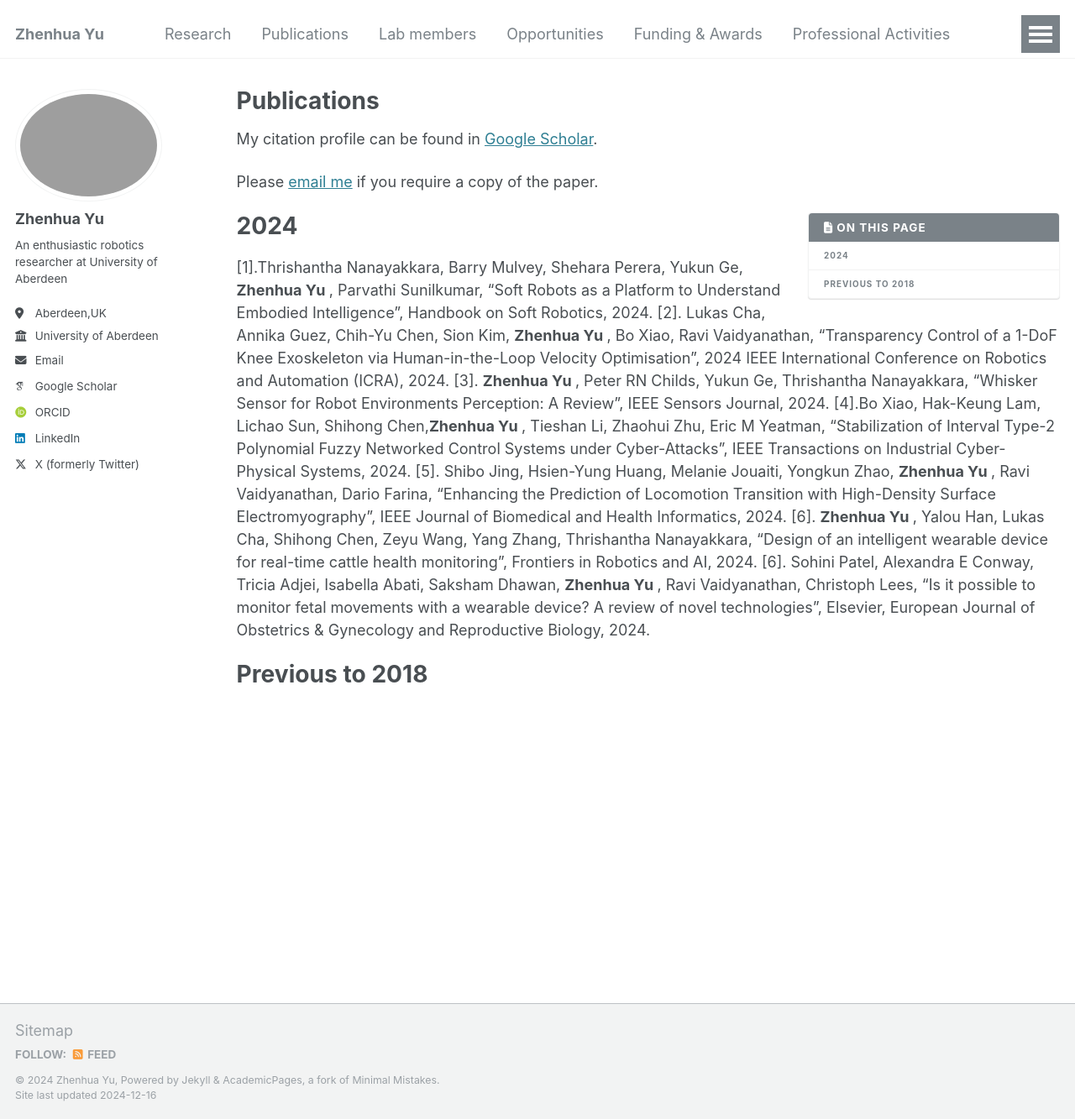
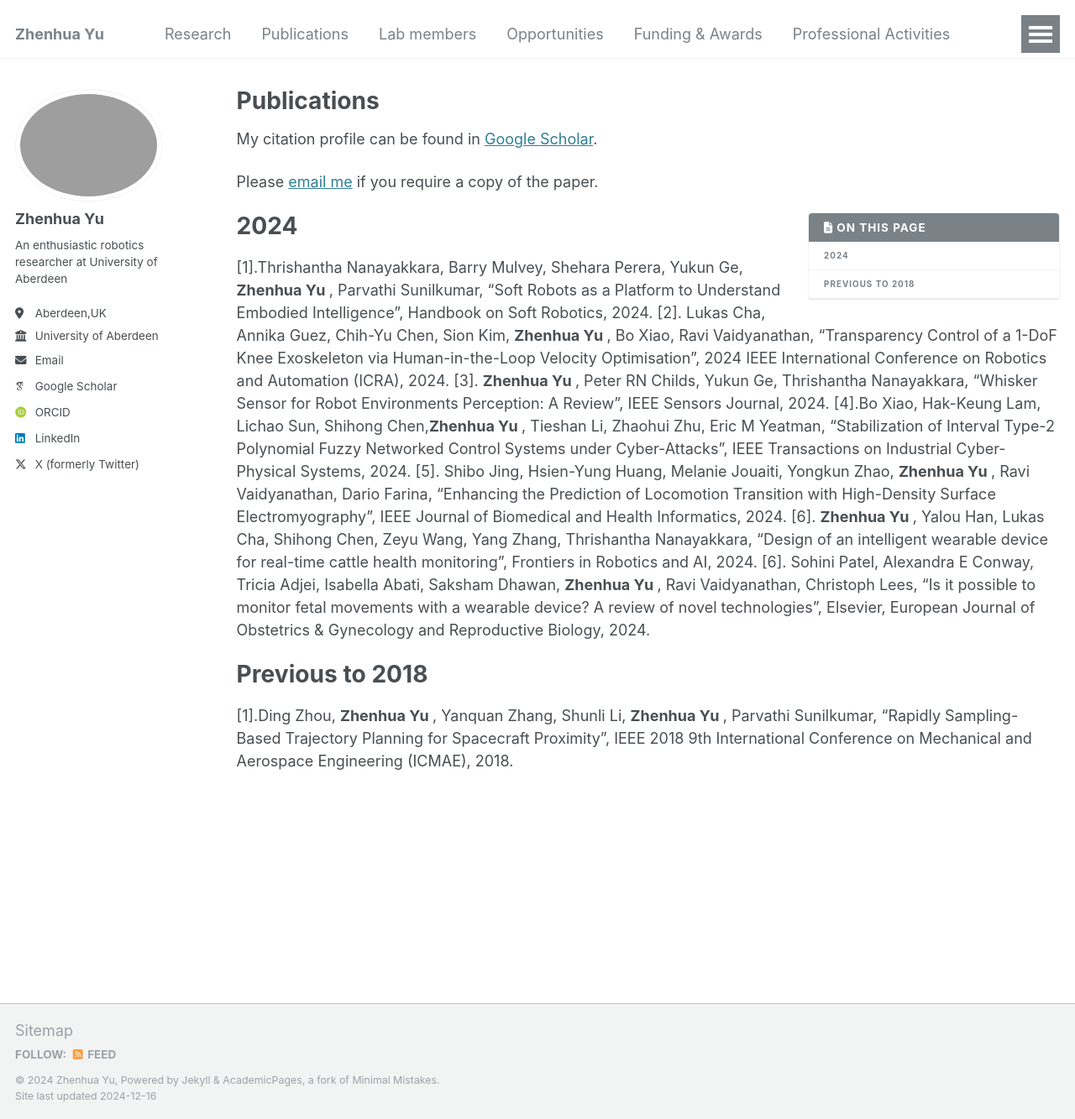
Before and after one commit to DrZhenhuaYu/DrZhenhuaYu.github.io, a Jekyll site: the page built from _pages/Publications.md, in a window 1280 px wide and 1333 px high. Shown: the whole window at 84% size. Built offline with Jekyll 4.4.1, drawn with Linux system fonts in a browser that asks for light colours; some web fonts are replaced.

Commit message:
Update Publications.md

```diff
--- a/_pages/Publications.md
+++ b/_pages/Publications.md
@@ -24,4 +24,6 @@ Please [email me](mailto:zhenhua.yu@abdn.ac.uk) if you require a copy of the pap
 [5]. Shibo Jing, Hsien-Yung Huang, Melanie Jouaiti, Yongkun Zhao, <strong>Zhenhua Yu </strong>, Ravi Vaidyanathan, Dario Farina, “Enhancing the Prediction of Locomotion Transition with High-Density Surface Electromyography”, IEEE Journal of Biomedical and Health Informatics, 2024.
 [6]. <strong>Zhenhua Yu </strong>, Yalou Han, Lukas Cha, Shihong Chen, Zeyu Wang, Yang Zhang, Thrishantha Nanayakkara, “Design of an intelligent wearable device for real-time cattle health monitoring”, Frontiers in Robotics and AI, 2024.
 [6]. Sohini Patel, Alexandra E Conway, Tricia Adjei, Isabella Abati, Saksham Dhawan, <strong>Zhenhua Yu </strong>, Ravi Vaidyanathan, Christoph Lees, “Is it possible to monitor fetal movements with a wearable device? A review of novel technologies”, Elsevier, European Journal of Obstetrics & Gynecology and Reproductive Biology, 2024.
+
 # Previous to 2018
+[1].Ding Zhou, <strong>Zhenhua Yu </strong>, Yanquan Zhang, Shunli Li,  <strong>Zhenhua Yu </strong>, Parvathi Sunilkumar, “Rapidly Sampling-Based Trajectory Planning for Spacecraft Proximity”, IEEE 2018 9th International Conference on Mechanical and Aerospace Engineering (ICMAE), 2018.
```
